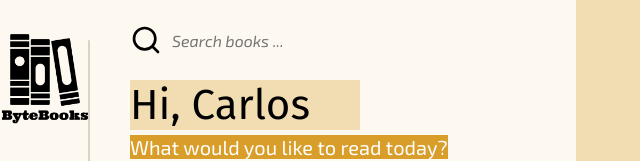
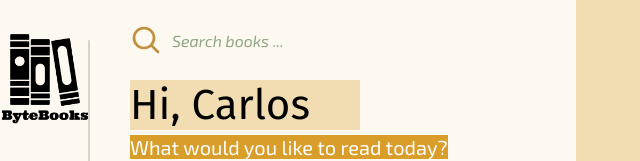
Before and after one commit to Jetyks/E-book-2, a React (Vite) app: page / in a window 1280 px wide. Shown: the top 161 px of the page, without its empty margins (0-640 px from the left). Built offline with nearby package versions, Linux system fonts and the light colour scheme; no server answers.

Commit message:
Mejora de estilos SearchBar 👽🔵

```diff
--- a/src/components/SearchBar/index.css
+++ b/src/components/SearchBar/index.css
@@ -3,9 +3,11 @@
     left: 120px;
     display: flex;
     gap: 0 10px;
-   /*  border: 1px solid black; */
-    border-radius: 12px;
-    width: 50%;
+    /* border: 1.6px solid #8da683; */
+    /* background-color: #588780; */
+    /* opacity: 0.5; */
+    /* border-radius: 12px; */
+    width: 33%;
     height: 5%;
 }
 
@@ -22,7 +24,15 @@
 
 .input-search{
     all: unset;
-    color: var(--clr-gray);
+   /*  color: var(--clr-gray); */
+    color: #588780;
+    font-family: "Exo 2";
+    font-style: italic;
+
+}
+.input-search::placeholder{
+    all: unset;
+    color: #8da683;
     font-family: "Exo 2";
     font-style: italic;
 }
--- a/src/components/SearchBar/index.jsx
+++ b/src/components/SearchBar/index.jsx
@@ -1,11 +1,11 @@
 import './index.css'
-import iconSearch from '../../assets/img/search-icon.svg'
+import iconSearch from '../../assets/img/search-icon2.svg'
 
 const SearchBar = () => {
   return (
     <div className='input-container'>
         <div className='icon-container'>
-            <img className='icon-search' src= {iconSearch} alt="search icon" />
+            <img className='icon-search' src= {iconSearch} placeholder="search icon" />
         </div>
         <input className='input-search' type="text" placeholder='Search books ...' />
     </div>
```
Also changed, not shown: src/assets/img/search-icon2.svg (added).
